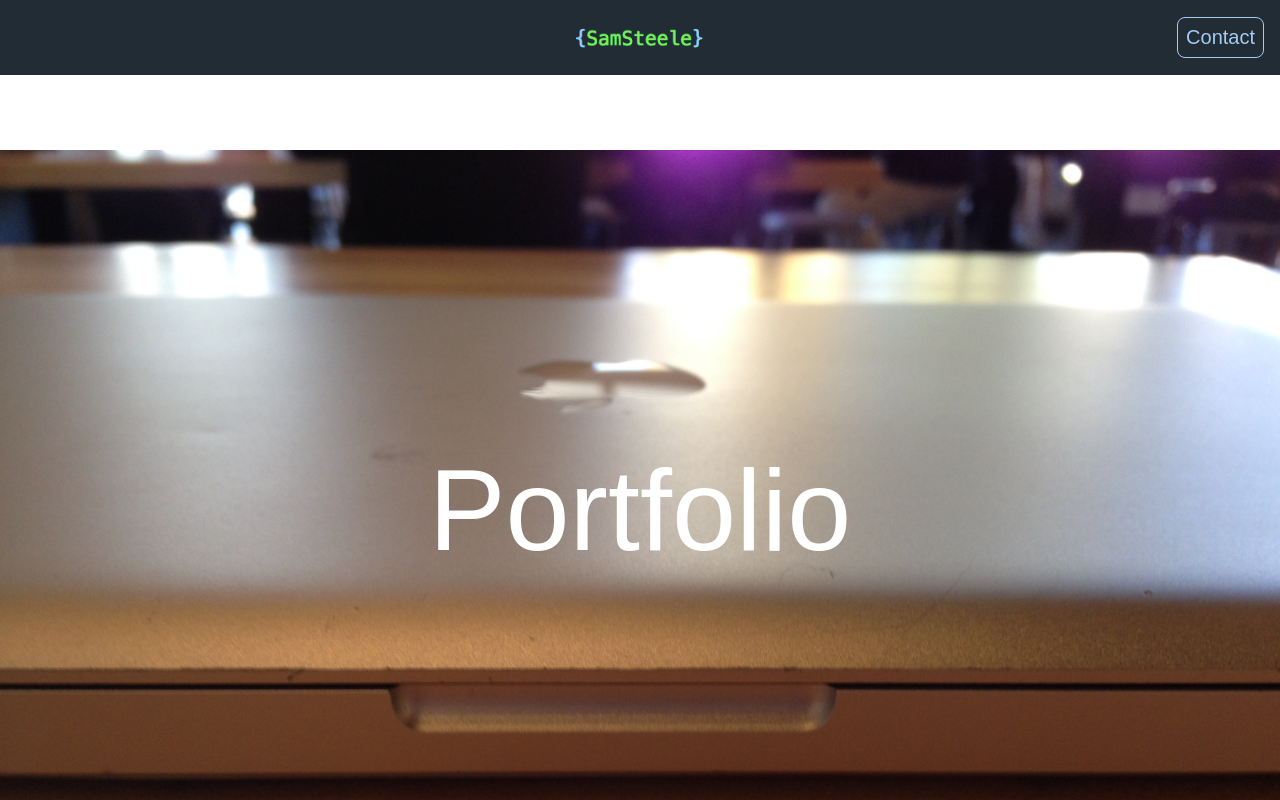
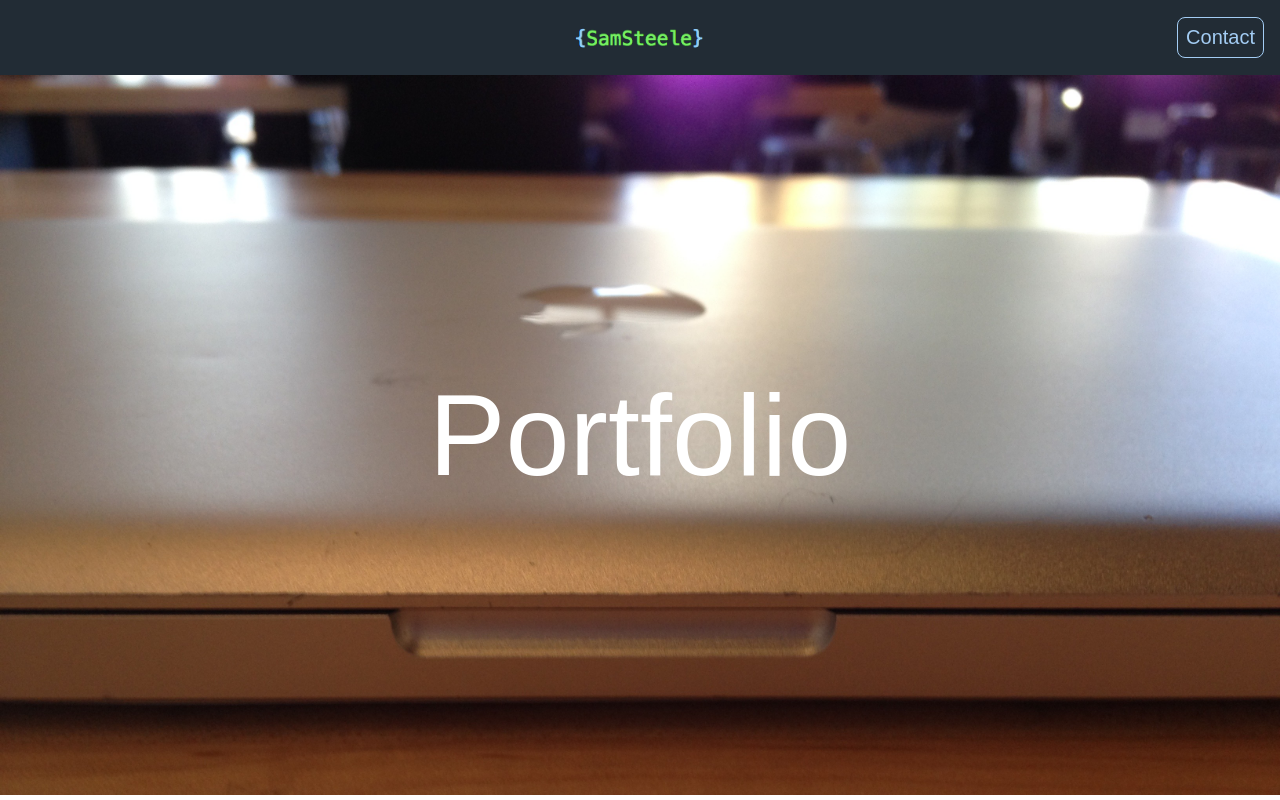
Before and after one commit to SamSteele01/portfolio, a React (Create React App) app: page / in a window 1280 px wide. Shown: the top 800 px of the page. Built offline with nearby package versions, Linux system fonts and the light colour scheme.

Commit message:
Clean up comments

```diff
--- a/src/components/Projects.jsx
+++ b/src/components/Projects.jsx
@@ -50,7 +50,6 @@ export default class Projects extends Component {
   render() {
     return (
       <div className="project">
-        <div className="take-Up-Space"></div>
         <Hero imageClassName={this.state.heroImg1} heroText={heroText[1]}/>
 
         <TitleBar category={this.state.category1} description={this.state.description1} />
@@ -65,15 +64,6 @@ export default class Projects extends Component {
         <TitleBar category={this.state.category2} description={this.state.description2} />
         <Single title={this.state.title4} image={Image4} placeholder={placeholder} text={projectText[4]} gitHub={this.state.gitHub4} backward={true}/>
         <Single title={this.state.title5} image={Image5} placeholder={placeholder} text={projectText[5]} gitHub={this.state.gitHub5} />
-        {/* <Single title={this.state.title5} image={this.state.image1} placeholder={placeholder} text={this.state.text6} backward={true}/> */}
-
-        {/* <Hero imageClassName={this.state.heroImg3}
-        // heroText={heroText[3]}
-        /> */}
-
-        {/* <TitleBar category={this.state.category3} description={this.state.description3} />
-        <Single title={this.state.title6} image={Image6} placeholder={placeholder} text={this.state.text6} gitHub={this.state.gitHub6} backward={true}/>
-        <Single title={this.state.title7} image={Image7} placeholder={placeholder} text={this.state.text7} gitHub={this.state.gitHub7} /> */}
       </div>
     );
   }
```
